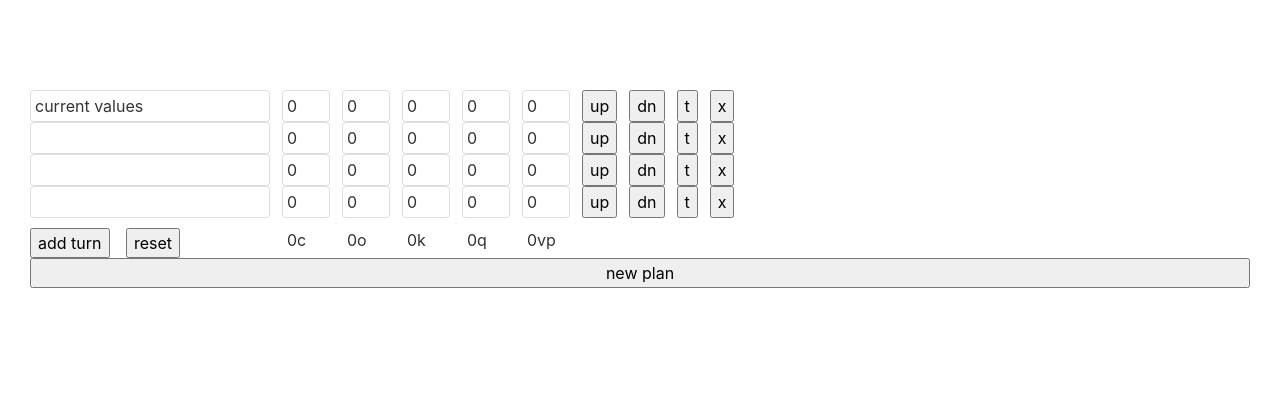
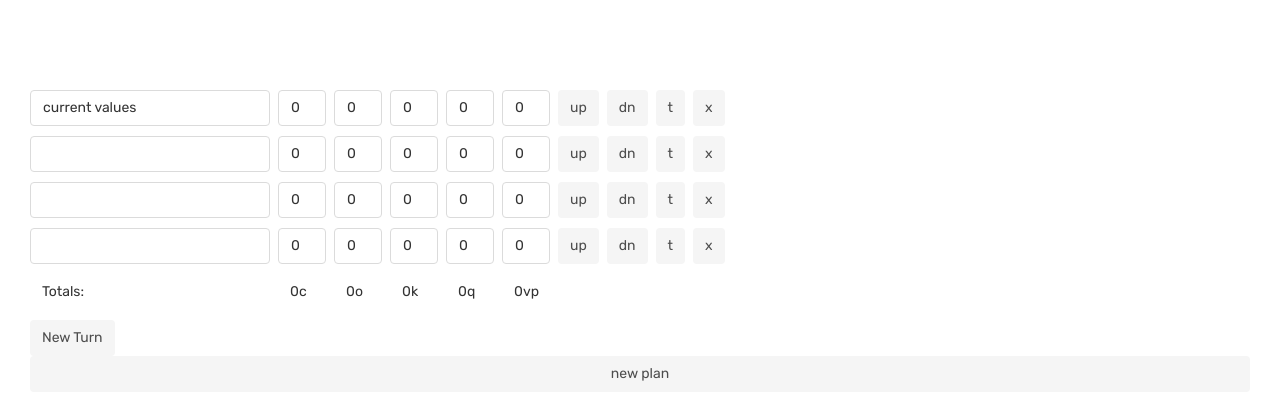
Before and after one commit to taylordolan/gaiaplanner, a Svelte app: page / in a window 1280 px wide. Shown: the top 420 px of the page. Built offline with nearby package versions, Linux system fonts and the light colour scheme.

Commit message:
style and layout updates

```diff
--- a/public/global.css
+++ b/public/global.css
@@ -45,18 +45,37 @@ select {
   font: inherit;
 }
 
-/* Remove all animations, transitions and smooth scroll for people that prefer not to see them */
-@media (prefers-reduced-motion: reduce) {
-  html:focus-within {
-   scroll-behavior: auto;
-  }
+/* global styles */
 
-  *,
-  *::before,
-  *::after {
-    animation-duration: 0.01ms !important;
-    animation-iteration-count: 1 !important;
-    transition-duration: 0.01ms !important;
-    scroll-behavior: auto !important;
-  }
+.input {
+  border-radius: 4px;
+  border: 1px solid hsl(0, 0%, 86%);
+  color: inherit;
+  line-height: 34px;
+  padding: 0 12px;
 }
+
+.input:focus,
+.button:focus {
+  outline-color: #0080ff;
+  outline-style: solid inset;
+}
+
+.button {
+  background-color: hsl(0, 0%, 96%);
+  border: 0;
+  border-radius: 4px;
+  color: hsl(0, 0%, 30%);
+  cursor: pointer;
+  height: 36px;
+  line-height: 34px;
+  padding: 0 12px;
+}
+
+.button:hover {
+  background-color: hsl(0, 0%, 94%);
+}
+
+.button:active {
+  background-color: hsl(0, 0%, 92%);
+}
--- a/public/index.html
+++ b/public/index.html
@@ -3,16 +3,15 @@
 <head>
 	<meta charset='utf-8'>
 	<meta name='viewport' content='width=device-width,initial-scale=1'>
-
 	<title>Svelte app</title>
-
 	<link rel='icon' type='image/png' href='/favicon.png'>
 	<link rel='stylesheet' href='/global.css'>
 	<link rel='stylesheet' href='/build/bundle.css'>
-
+  <link rel="preconnect" href="https://fonts.googleapis.com">
+  <link rel="preconnect" href="https://fonts.gstatic.com" crossorigin>
+  <link href="https://fonts.googleapis.com/css2?family=Rubik:wght@400;500&display=swap" rel="stylesheet">
 	<script defer src='/build/bundle.js'></script>
 </head>
-
 <body>
 </body>
 </html>
--- a/src/App.svelte
+++ b/src/App.svelte
@@ -11,7 +11,7 @@
   {#each $plans as plan}
     <Plan bind:plan={plan}/>
   {/each}
-  <button on:click={addPlan}>new plan</button>
+  <button class="button" on:click={addPlan}>new plan</button>
 </main>
 
 <style>
@@ -19,8 +19,8 @@
     color: #333;
     display: flex;
     flex-direction: column;
-    font-family: -apple-system, BlinkMacSystemFont, "Segoe UI", Roboto, Oxygen-Sans, Ubuntu, Cantarell, "Helvetica Neue", sans-serif;
-    font-size: 16px;
+    font-family: "Rubik", -apple-system, BlinkMacSystemFont, "Segoe UI", Roboto, Oxygen-Sans, Ubuntu, Cantarell, "Helvetica Neue", sans-serif;
+    font-size: 14px;
     justify-content: center;
     padding: 30px;
   }
--- a/src/Plan.svelte
+++ b/src/Plan.svelte
@@ -58,43 +58,49 @@
       deleteTurn={() => deleteTurn(i)}
     />
   {/each}
-  <div class="footer">
-    <div class="buttons-wrapper">
-      <button class="button-add" on:click={addTurn}>add turn</button>
-      <button class="button-reset" on:click={reset}>reset</button>
-    </div>
+  <div class="totals">
+    <span class="totals-label">Totals:</span>
     <span class="total">{totalC}c</span>
     <span class="total">{totalO}o</span>
     <span class="total">{totalK}k</span>
     <span class="total">{totalQ}q</span>
     <span class="total">{totalV}vp</span>
   </div>
+  <div class="footer">
+    <button class="button" on:click={addTurn}>New Turn</button>
+    <!-- <button class="button" on:click={reset}>reset</button> -->
+  </div>
 </div>
 
 <style>
   .plan {
     margin-top: 60px;
+    display: flex;
+    flex-direction: column;
   }
 
-  .buttons-wrapper {
-    width: 240px;
+  .totals-label,
+  .total {
+    line-height: 36px;
+    padding: 0 12px;
+  }
+
+  .totals {
+    display: flex;
+    margin-top: 10px;
+  }
+
+  .totals-label {
+    flex: 0 1 240px;
+    min-width: 0;
   }
 
   .total {
     width: 48px;
-    margin-left: 12px;
+    margin-left: 8px;
   }
 
   .footer {
     margin-top: 10px;
-    display: flex;
-  }
-
-  .total {
-    padding: 0 5px;
-  }
-
-  .button-reset {
-    margin-left: 12px;
   }
 </style>
--- a/src/Turn.svelte
+++ b/src/Turn.svelte
@@ -10,47 +10,47 @@
 </script>
 
 <div class="turn">
-  <input class:dim={!turn.enabled} class="input input-description" bind:value={turn.description}>
+  <input class:disabled={!turn.enabled} class="input input-desc" bind:value={turn.description}>
   {#each Object.entries(turn.resources) as resource}
-    <input class:dim={!turn.enabled} class="input input-resource" type="number" bind:value={turn.resources[resource[0]]}>
+    <input class:disabled={!turn.enabled} class="input input-num" type="number" bind:value={turn.resources[resource[0]]}>
   {/each}
-  <button class="button-function" on:click={moveUp}>up</button>
-  <button class="button-function" on:click={moveDown}>dn</button>
-  <button class="button-function" on:click={toggle}>t</button>
-  <button class="button-function" on:click={deleteTurn}>x</button>
+  <button class="button" on:click={moveUp}>up</button>
+  <button class="button" on:click={moveDown}>dn</button>
+  <button class="button" on:click={toggle}>t</button>
+  <button class="button" on:click={deleteTurn}>x</button>
 </div>
 
 <style>
   .turn {
     display: flex;
+    flex: 0 1 auto;
   }
 
-  .input {
-    border: 1px solid #ddd;
-    line-height: 30px;
-    padding: 0 4px;
-    color: inherit;
-    border-radius: 4px;
+  .turn:not(:first-child) {
+    margin-top: 10px;
   }
 
-  .input-description {
+  .button,
+  .input {
+    min-width: 0;
+  }
+
+  .input-desc {
     width: 240px;
   }
 
-  .input-resource {
+  .input-num {
+    margin-left: 8px;
     padding-right: 0;
+    flex: 0 1 48px;
   }
 
-  .input-resource {
-    width: 48px;
-    margin-left: 12px;
+  .disabled {
+    opacity: .25;
   }
 
-  .button-function {
-    margin-left: 12px;
-  }
-
-  .dim {
-    opacity: .2;
+  .button {
+    margin-left: 8px;
+    min-width: 0;
   }
 </style>
```
Also changed, not shown: notes.txt.
